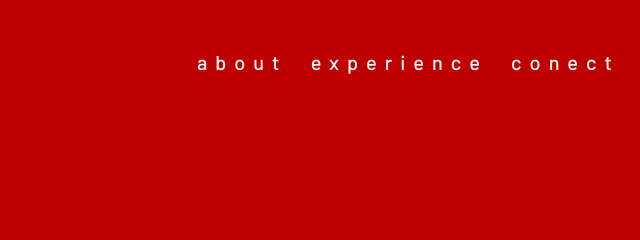
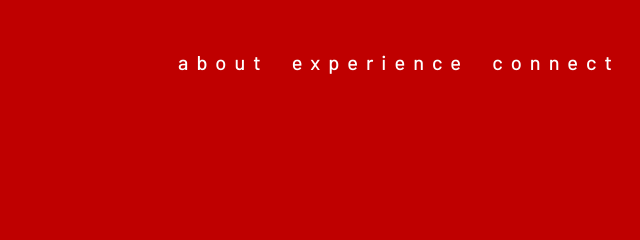
Before and after one commit to willischuks/red-portfolio, a plain HTML site: page about.html in a window 1280 px wide. Shown: the top 240 px of the page, 640-1280 px from the left. Drawn offline with Linux system fonts and the light colour scheme.

Commit message:
spelling correction

```diff
--- a/about.html
+++ b/about.html
@@ -21,7 +21,7 @@
                 <div class="nav-right">
                     <a href="./about.html">about</a>
                     <a href="./experience.html">experience</a>
-                    <a href="./contact.html">conect</a>
+                    <a href="./contact.html">connect</a>
                 </div>
 
             </div>
```
Also changed, not shown: contact.html (+1 -1 lines), experience.html (+1 -1 lines).
